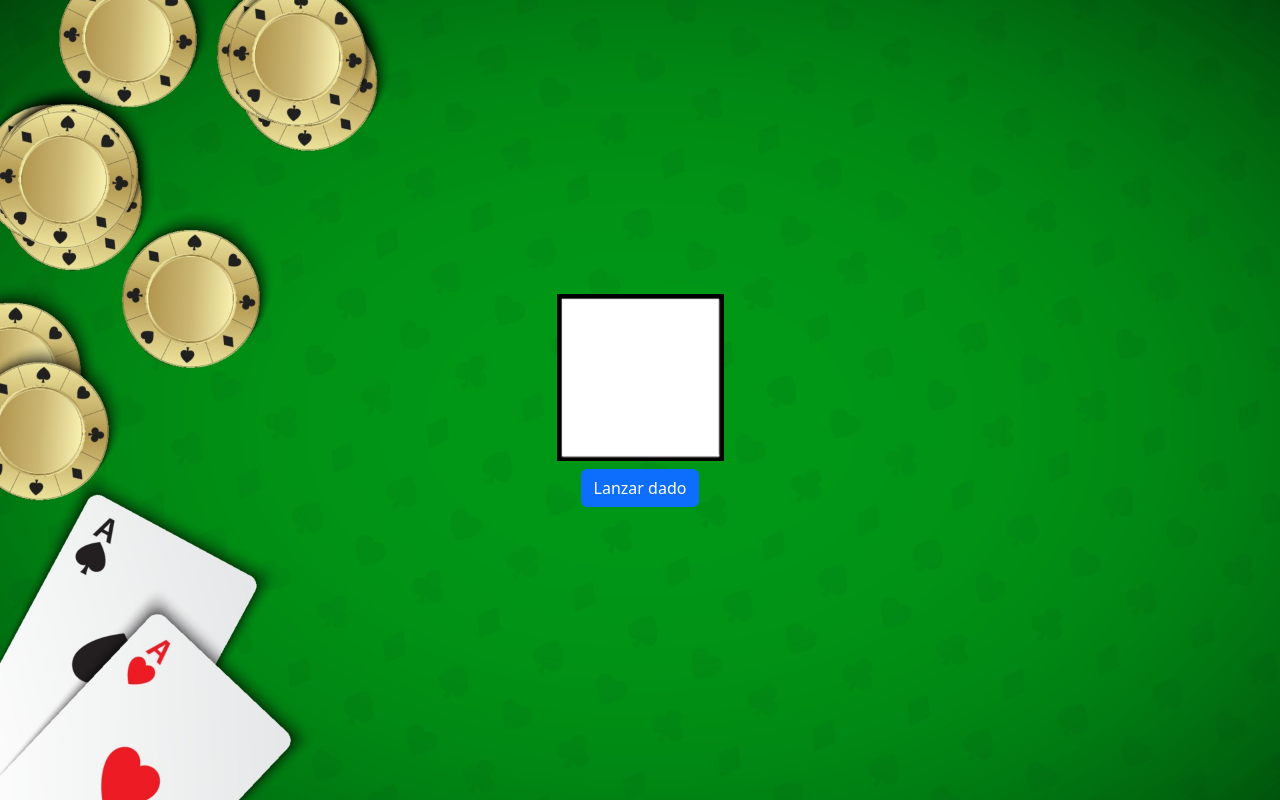
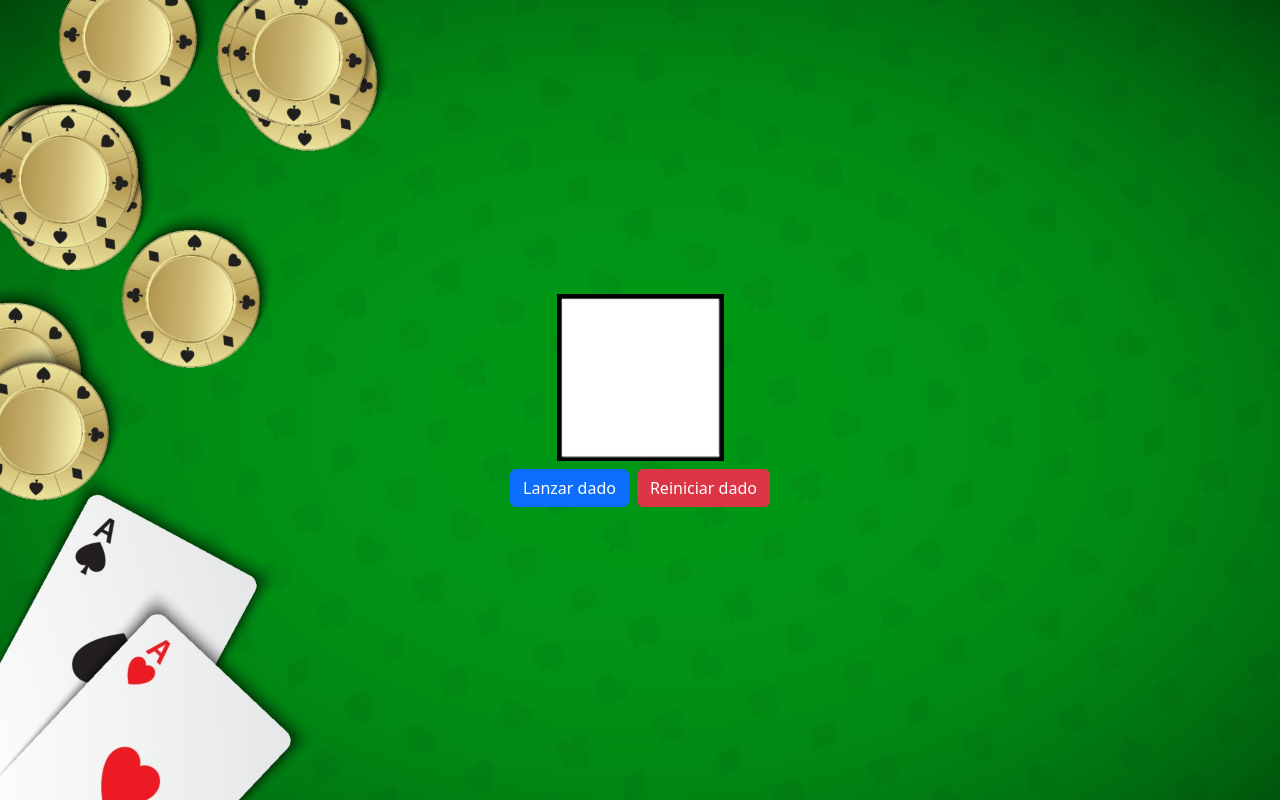
Before and after one commit to leonelhv/sesion-7-asincrona, an Angular app: page / in a window 1280 px wide. Built offline with nearby package versions, Linux system fonts and the light colour scheme.

Commit message:
add function reiniciar

```diff
--- a/src/app/pages/components/dado/dado.component.html
+++ b/src/app/pages/components/dado/dado.component.html
@@ -2,6 +2,8 @@
   <div>
     <img src="assets/img/dado{{ dado }}.png" alt="" />
   </div>
-
-  <button class="btn btn-primary" (click)="lanzar()">Lanzar dado</button>
+  <div class="d-flex gap-2">
+    <button class="btn btn-primary" (click)="lanzar()">Lanzar dado</button>
+    <button class="btn btn-danger" (click)="reiniciar()">Reiniciar dado</button>
+  </div>
 </div>
--- a/src/app/pages/components/dado/dado.component.ts
+++ b/src/app/pages/components/dado/dado.component.ts
@@ -19,4 +19,8 @@ export class DadoComponent {
   numeroRandom(): number {
     return Math.floor(Math.random() * (6 - 1 + 1)) + 1;
   }
+  reiniciar() {
+    this.dado = 0;
+    this.prevUsado = 0;
+  }
 }
```
